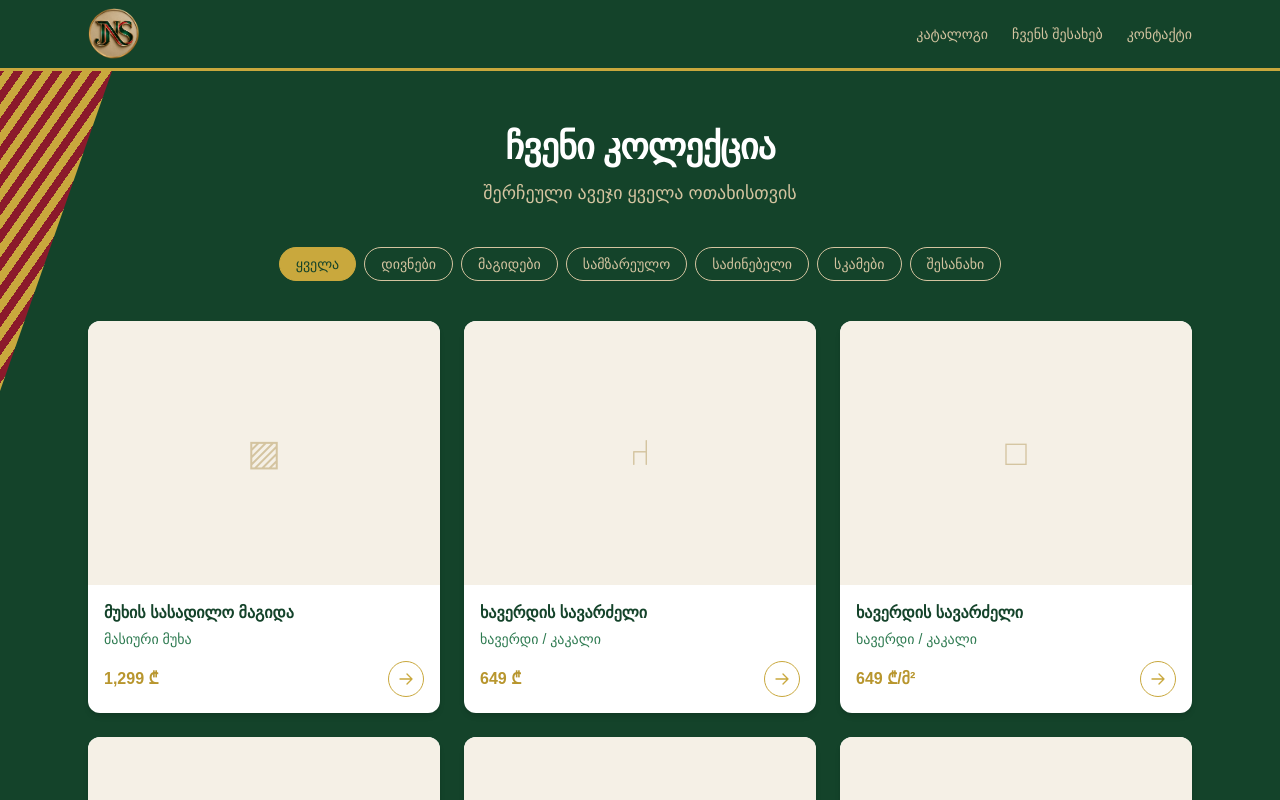
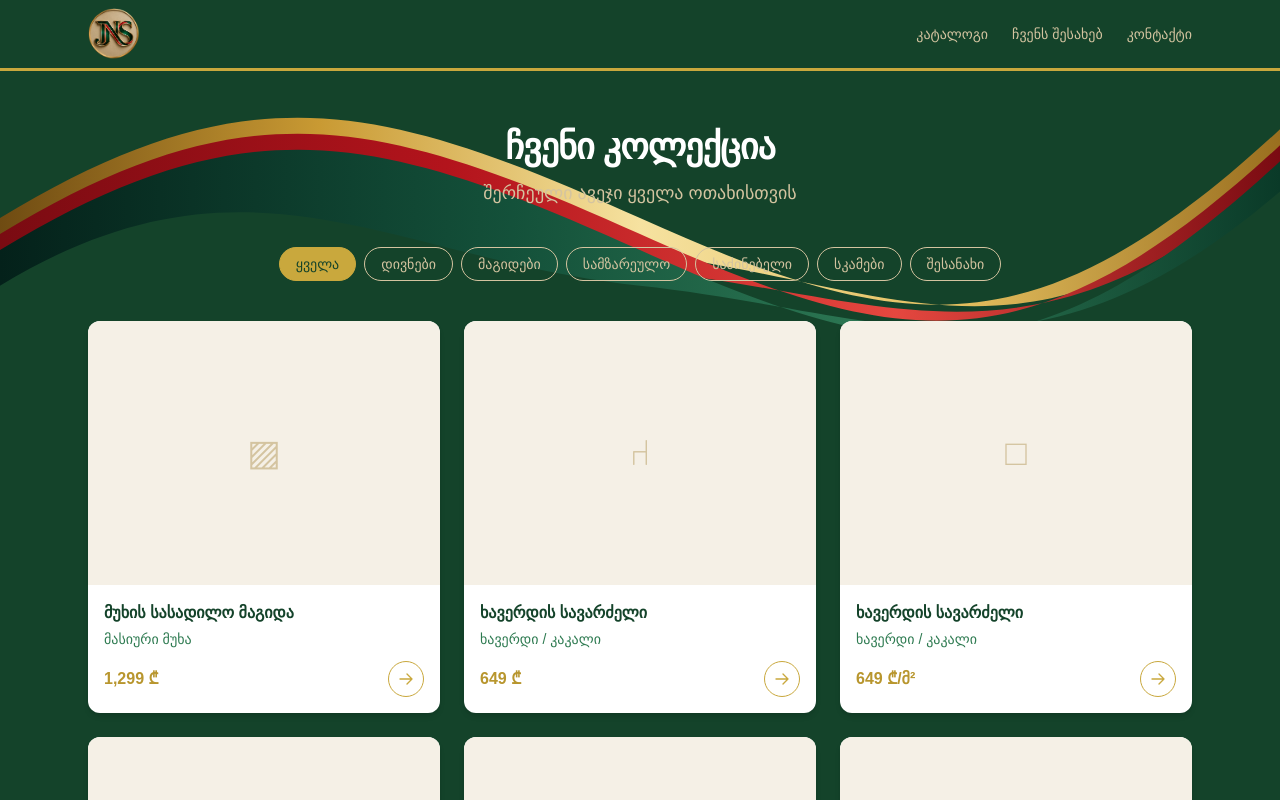
Before and after one commit to alekokhin/jns, a Next.js app: page / in a window 1280 px wide. Shown: the top 800 px of the page. Built offline with nearby package versions, Linux system fonts and the light colour scheme; no server answers.

Commit message:
svg lines

```diff
--- a/src/app/page.tsx
+++ b/src/app/page.tsx
@@ -19,14 +19,57 @@ export default async function Home() {
   ]);
 
   return (
-    <div className="relative min-h-screen">
-      {/* Decorative stripe accent — triangular shape on left */}
-      <div
-        className="absolute left-0 top-0 w-16 sm:w-20 md:w-28 h-48 sm:h-64 md:h-80 z-10 decorative-stripe"
-        style={{ clipPath: "polygon(0 0, 100% 0, 0 100%)" }}
-      />
+    <div className="relative min-h-screen overflow-hidden">
+      {/* Decorative wave ribbons — background, centered vertically */}
+      <svg
+        aria-hidden="true"
+        viewBox="0 0 1440 180"
+        preserveAspectRatio="none"
+        className="absolute left-0 top-1/10 -translate-y-1/2 w-full h-60 sm:h-72 md:h-80 pointer-events-none"
+      >
+        <defs>
+          {/* Metallic gold */}
+          <linearGradient id="wave-gold" x1="0" y1="0" x2="1" y2="0">
+            <stop offset="0" stopColor="#6F4B12" />
+            <stop offset="0.25" stopColor="#C99A33" />
+            <stop offset="0.5" stopColor="#F6E2A0" />
+            <stop offset="0.75" stopColor="#E3BE5E" />
+            <stop offset="1" stopColor="#9A6F1F" />
+          </linearGradient>
+          {/* Ruby red */}
+          <linearGradient id="wave-red" x1="0" y1="0" x2="1" y2="0">
+            <stop offset="0" stopColor="#7A0B12" />
+            <stop offset="0.35" stopColor="#B3141C" />
+            <stop offset="0.7" stopColor="#E5473F" />
+            <stop offset="1" stopColor="#7A0B12" />
+          </linearGradient>
+          {/* Emerald green */}
+          <linearGradient id="wave-green" x1="0" y1="0" x2="1" y2="0">
+            <stop offset="0" stopColor="#04211A" />
+            <stop offset="0.4" stopColor="#14513A" />
+            <stop offset="0.7" stopColor="#2E7A55" />
+            <stop offset="1" stopColor="#0A3A28" />
+          </linearGradient>
+        </defs>
+        {/* Gold ribbon */}
+        <path
+          d="M0 85 C280 0 430 20 720 85 S1160 165 1440 35 L1440 55 C1160 185 1000 120 720 105 S280 20 0 105 Z"
+          fill="url(#wave-gold)"
+        />
+        {/* Burgundy ribbon */}
+        <path
+          d="M0 94 C280 9 430 29 720 94 S1160 174 1440 44 L1440 60 C1160 180 1000 129 720 114 S280 29 0 114 Z"
+          fill="url(#wave-red)"
+        />
+        {/* Green ribbon */}
+        <path
+          d="M0 103 C280 18 430 38 720 103 S1160 183 1440 53 L1440 70 C1160 190 1000 138 720 123 S280 38 0 123 Z"
+          fill="url(#wave-green)"
+        />
+      </svg>
 
-      <div className="mx-auto max-w-6xl px-4 pt-10 pb-12 sm:px-6 sm:pt-14 sm:pb-16">
+      {/* Content — above the wave background */}
+      <div className="relative z-10 mx-auto max-w-6xl px-4 pt-10 pb-12 sm:px-6 sm:pt-14 sm:pb-16">
         <div className="text-center">
           <h1 className="text-2xl font-bold tracking-tight text-white sm:text-3xl md:text-4xl">
             ჩვენი კოლექცია
```
